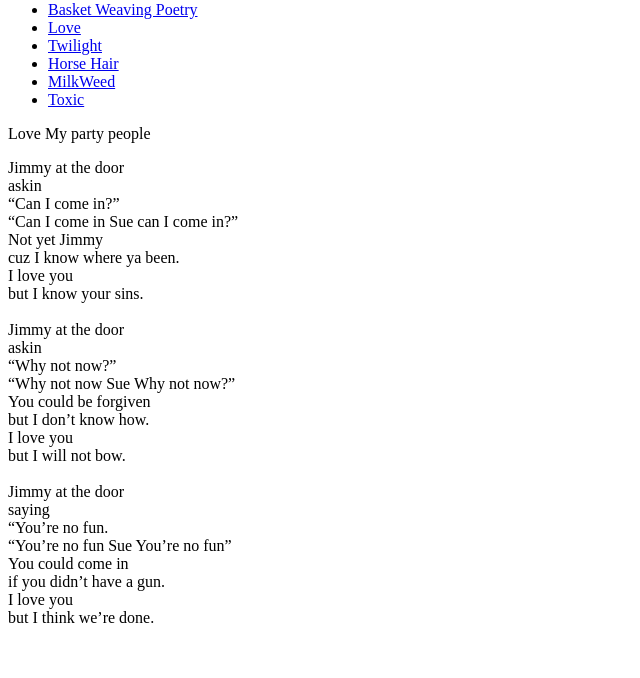
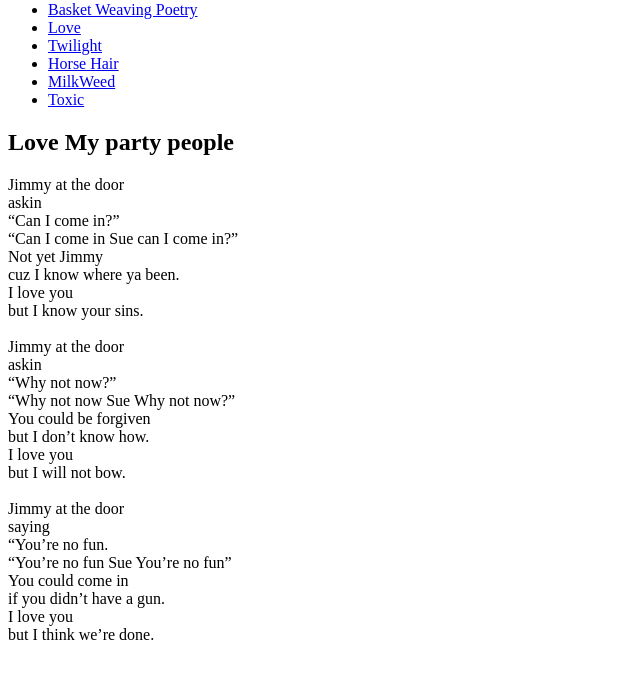
Before and after one commit to forgetfulLibrarian/forgetfulLibrarian.github.io, a plain HTML site: page poetry.html in a window 1280 px wide. Shown: the part 167-845 px from the top of the page, without its empty margins (0-640 px from the left). Drawn offline with Linux system fonts and the light colour scheme.

Commit message:
Update poetry.html

```diff
--- a/poetry.html
+++ b/poetry.html
@@ -20,7 +20,7 @@
   <li><a href="toxic.html">Toxic</a></li>
  </ul>
 
-<p>Love My party people</p>
+<h2>Love My party people</h2>
   <p>Jimmy at the door<br>
 askin<br>
 “Can I come in?”<br>
```
